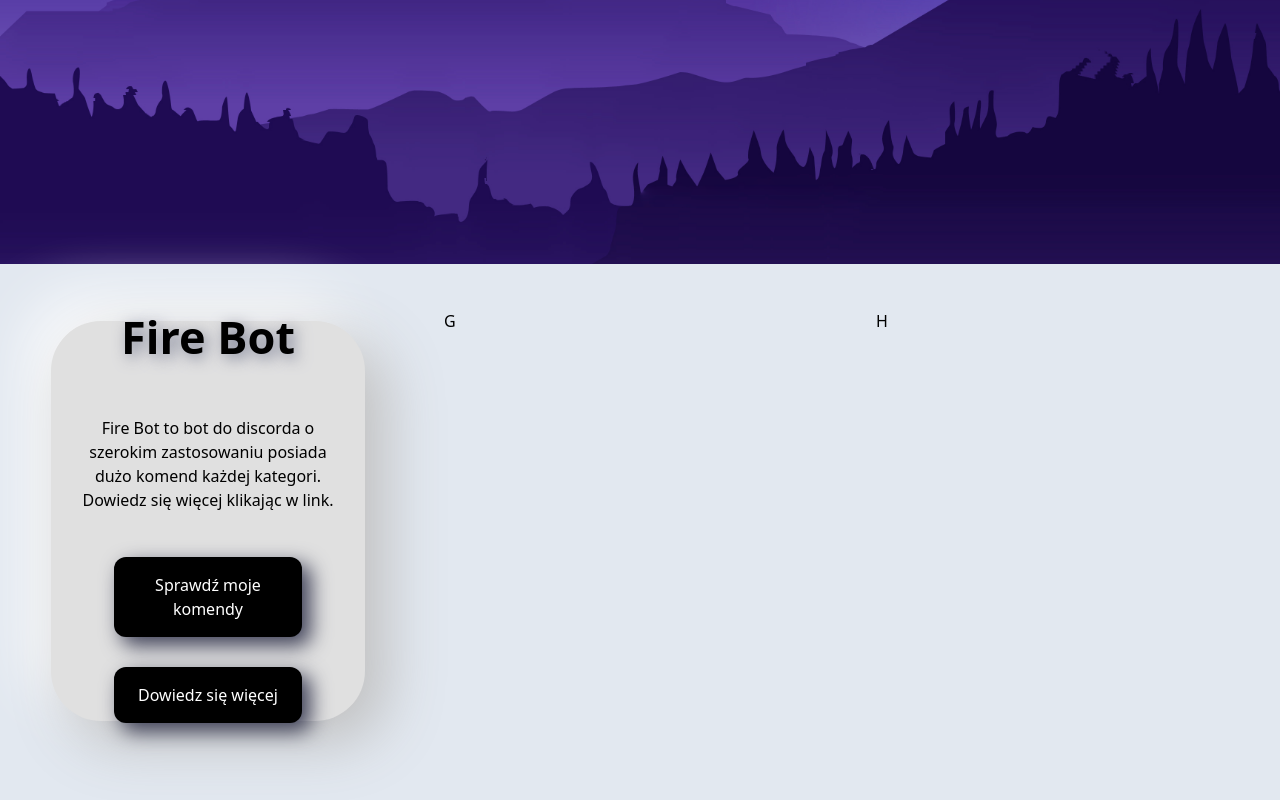
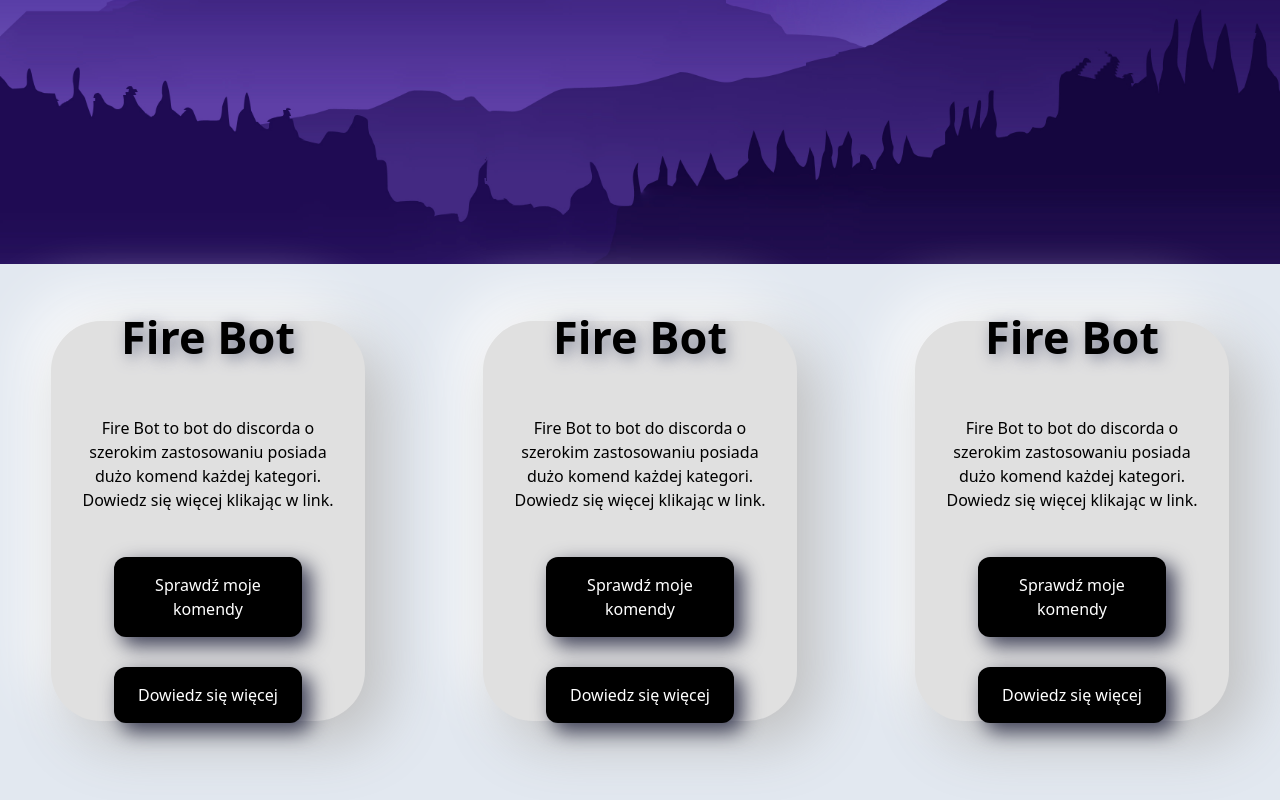
Before and after one commit to itork-glitch/React-Portfolio, a React (Vite) app: page / in a window 1280 px wide. Shown: the part 536-1336 px from the top of the page. Built offline with nearby package versions, Linux system fonts and the light colour scheme.

Commit message:
projects 3.2/5

```diff
--- a/src/components/projects.jsx
+++ b/src/components/projects.jsx
@@ -28,8 +28,47 @@ export const Projects = ({ id }) => {
             </div>
           </div>
         </div>
-        <div className="card2">G</div>
-        <div className="card3 md:col-[-3/-1] lg:col-[3/4]">H</div>
+        <div className="card2 flex justify-center items-center my-3">
+          {' '}
+          <div className="card lg:h-[50vh] h-[60vh] w-[80%] flex justify-center items-center flex-col">
+            <div className="title -mt-[3vh] lg:-mt-[2vh] font-semibold text-[45px] mb-[45px]">
+              <h1>Fire Bot</h1>
+            </div>
+            <div className="description flex flex-col justify-center">
+              <p className="text-center px-5 text-md mb-[45px]">
+                Fire Bot to bot do discorda o szerokim zastosowaniu posiada dużo
+                komend każdej kategori. <br /> Dowiedz się więcej klikając w
+                link.
+              </p>
+              <button className="mb-[30px] p-4 rounded-xl text-white bg-black w-[60%] self-center hover:scale-110 transition-all duration-300 ease-out btn-shadow">
+                <Link to="/commands">Sprawdź moje komendy</Link>
+              </button>
+              <button className="p-4 rounded-xl text-white bg-black w-[80%] md:w-[60%] self-center hover:scale-110 transition-all duration-300 ease-out btn-shadow">
+                <Link to="/fire">Dowiedz się więcej</Link>
+              </button>
+            </div>
+          </div>
+        </div>
+        <div className="card3 md:col-[-3/-1] lg:col-[3/4] flex justify-center items-center my-3">
+          <div className="card lg:h-[50vh] h-[60vh] w-[80%] md:w-[40%] sm:w-[80%] lg:w-[80%]  flex justify-center items-center flex-col">
+            <div className="title -mt-[3vh] lg:-mt-[2vh] font-semibold text-[45px] mb-[45px]">
+              <h1>Fire Bot</h1>
+            </div>
+            <div className="description flex flex-col justify-center">
+              <p className="text-center px-5 text-md mb-[45px]">
+                Fire Bot to bot do discorda o szerokim zastosowaniu posiada dużo
+                komend każdej kategori. <br /> Dowiedz się więcej klikając w
+                link.
+              </p>
+              <button className="mb-[30px] p-4 rounded-xl text-white bg-black w-[60%] self-center hover:scale-110 transition-all duration-300 ease-out btn-shadow">
+                <Link to="/commands">Sprawdź moje komendy</Link>
+              </button>
+              <button className="p-4 rounded-xl text-white bg-black w-[80%] md:w-[60%] self-center hover:scale-110 transition-all duration-300 ease-out btn-shadow">
+                <Link to="/fire">Dowiedz się więcej</Link>
+              </button>
+            </div>
+          </div>
+        </div>
       </div>
     </div>
   );
```
